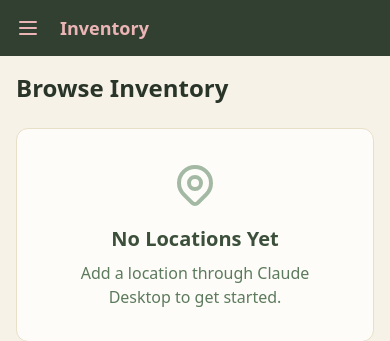
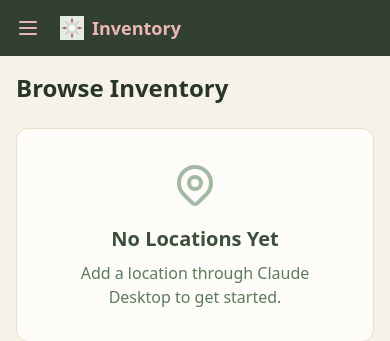
Before and after one commit to rmaxseiner/protea, a FastAPI app: template src/inventory_mcp/web/templates/browse.html in a window 390 px wide. Shown: the top 341 px of the page. Run offline with FastAPI, Linux system fonts and the light colour scheme; the template is opened without the code that fills it, so the values that code supplies are empty; parts of the project's set-up code (start-up, migrations or seed data) failed here and were passed over; some libraries are stand-ins or nearby versions.

Commit message:
Add King Protea icon as favicon and logo
- Create stylized King Protea SVG icons using theme colors
- favicon.svg: simplified version for browser tab (32x32 optimized)
- protea-icon.svg: larger detailed version (64x64)
- Add favicon link to HTML head
- Display icon in sidebar logo and mobile header
- Uses protea coral (#a94f54, #c96b6b) and fynbos green (#c9d7c9) colors

Co-Authored-By: Claude Opus 4.5 <noreply@anthropic.com>

```diff
--- a/src/inventory_mcp/web/templates/base.html
+++ b/src/inventory_mcp/web/templates/base.html
@@ -4,6 +4,9 @@
     <meta charset="UTF-8">
     <meta name="viewport" content="width=device-width, initial-scale=1.0">
     <title>{% block title %}Inventory{% endblock %}</title>
+
+    <!-- Favicon -->
+    <link rel="icon" type="image/svg+xml" href="/static/favicon.svg">
 
     <!-- Tailwind CSS via CDN -->
     <script src="https://cdn.tailwindcss.com"></script>
@@ -65,7 +68,10 @@
                     <path stroke-linecap="round" stroke-linejoin="round" stroke-width="2" d="M4 6h16M4 12h16M4 18h16"/>
                 </svg>
             </button>
-            <span class="ml-2 text-protea-300 font-semibold text-lg">Inventory</span>
+            <div class="ml-2 flex items-center gap-2">
+                <img src="/static/favicon.svg" alt="" class="w-6 h-6">
+                <span class="text-protea-300 font-semibold text-lg">Inventory</span>
+            </div>
         </header>
 
         <!-- Sidebar Overlay (mobile) -->
@@ -75,8 +81,9 @@
         <aside id="sidebar" class="fixed lg:static inset-y-0 left-0 z-50 w-64 bg-fynbos-800 transform -translate-x-full lg:translate-x-0 transition-transform duration-200">
             <!-- Logo -->
             <div class="flex items-center h-16 px-4 bg-fynbos-900">
-                <a href="/" class="text-xl font-semibold text-protea-300 hover:text-protea-200">
-                    Inventory
+                <a href="/" class="flex items-center gap-2 text-xl font-semibold text-protea-300 hover:text-protea-200">
+                    <img src="/static/favicon.svg" alt="" class="w-8 h-8">
+                    <span>Inventory</span>
                 </a>
             </div>
 
```
Also changed, not shown: src/inventory_mcp/web/static/favicon.svg (added), src/inventory_mcp/web/static/protea-icon.svg (added).
